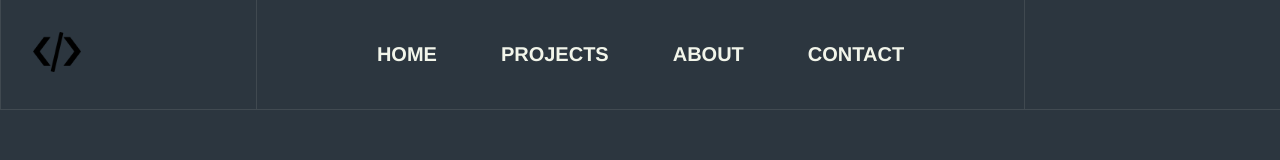
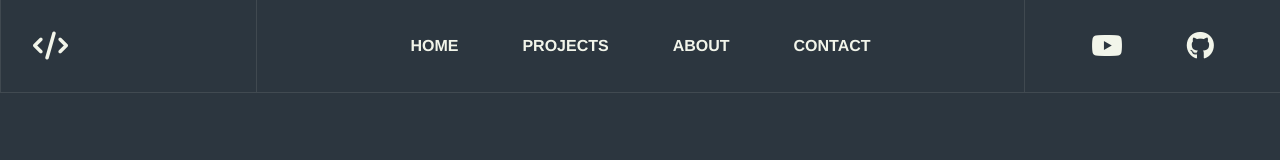
Before and after one commit to sekaberg/sekaberg, a plain HTML site: page index.html in a window 1280 px wide. Drawn offline with Linux system fonts and the light colour scheme.

Commit message:
Font Awsome icons implemented

```diff
--- a/index.html
+++ b/index.html
@@ -3,25 +3,36 @@
 <head>
     <meta charset="UTF-8">
     <meta name="viewport" content="width=device-width, initial-scale=1.0">
-    <link rel="icon" href="res/icon.png">
+
+    <link rel="stylesheet" href="https://cdnjs.cloudflare.com/ajax/libs/font-awesome/6.5.2/css/all.min.css"
+    integrity="sha512-SnH5WK+bZxgPHs44uWIX+LLJAJ9/2PkPKZ5QiAj6Ta86w+fsb2TkcmfRyVX3pBnMFcV7oQPJkl9QevSCWr3W6A=="
+    crossorigin="anonymous" referrerpolicy="no-referrer" />
+
+    <link rel="icon" href="res/icon.svg">
     <link rel="stylesheet" href="style/default.css">
     <title>Sekaberg</title>
 </head>
+
 <body>
     <nav id="nav-bar">
         <div id="nav-logo-section" class="nav-section">
             <a href="/">
-                <img id="nav-logo" class="logo" src="res/icon.png" alt="Logo">
+                <i id="nav-logo" class="fa-solid fa-code logo"></i>
             </a>
         </div>
         <div id="nav-pages-section" class="nav-section">
-            <a href="#home">HOME</a>
+            <a href="/">HOME</a>
             <a href="#projects">PROJECTS</a>
             <a href="#about">ABOUT</a>
             <a href="#contact">CONTACT</a>
         </div>
         <div id="nav-contact-section" class="nav-section">
-
+            <a href="">
+                <i class="fa-brands fa-youtube"></i>
+            </a>
+            <a href="">
+                <i class="fa-brands fa-github"></i>
+            </a>
         </div>
     </nav>
 
--- a/style/default.css
+++ b/style/default.css
@@ -49,8 +49,9 @@ nav > .nav-section {
     justify-content: center;
 }
 
-nav > .nav-section > a {
-    font-size: 125%;
+nav > .nav-section > a > i {
+    font-size: 175%;
+    color: var(--font-color);
 }
 
 #nav-logo-section {
@@ -67,7 +68,7 @@ nav > .nav-section > a {
 }
 
 .logo {
-    height: 5vh;
+    font-size: 150%;
 }
 
 
```
Also changed, not shown: res/icon.png (deleted), res/icon.svg (added).
